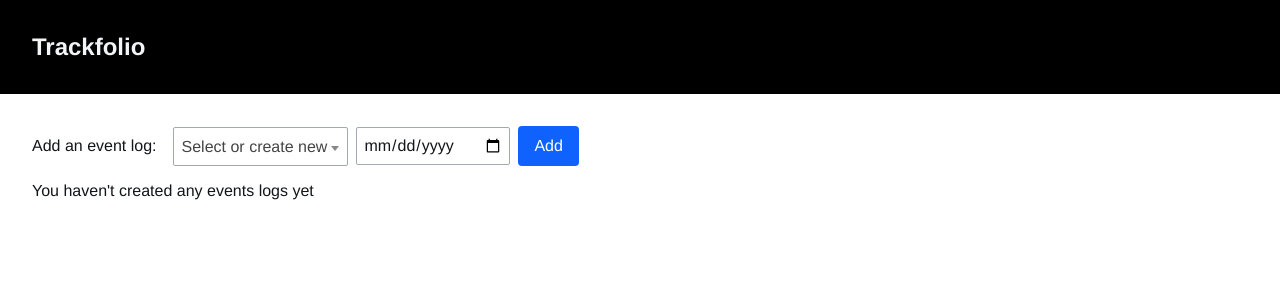
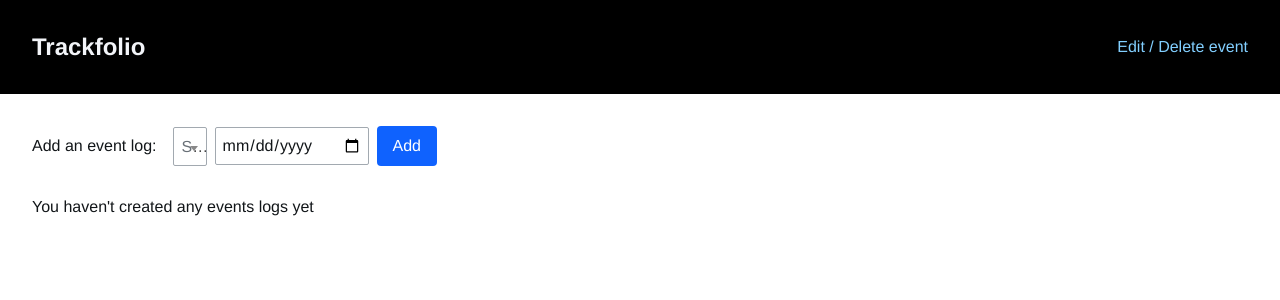
Before and after one commit to ecumike/trackfolio, a Django app: page /events/ in a window 1280 px wide. Shown: the top 300 px of the page. Run offline with Django 4.2, Linux system fonts and the light colour scheme; data that the repository does not hold is empty; some libraries are stand-ins or nearby versions.

Commit message:
Added link for edit/delete, layout tweak

```diff
--- a/templates/home.html
+++ b/templates/home.html
@@ -29,16 +29,16 @@
 	<div class="main-content {{ templateHelpers.classes.grid }} mt4">
 		<form method="post" id="event-log-form" action="{% url 'events:add_event_log' %}">
 			{% csrf_token %}
-			<div class="flex items-center">
-				<div class="mr3-ns"><label for="event">Add an event log: </label></div>
-				<div class="mr2-ns"><select id="event" aria-label="Select an event" name="event" data-tags="true" data-minimum-results-for-search="1">
-					<option>Select or create new</option>
+			<div class="flex-ns items-center">
+				<div class="mr3-ns mb3">Add an event log:</div>
+				<div class="mr2-ns mb3"><select class="w-100 mw5" data-width="element" aria-label="Select an event" name="event" data-tags="true" data-minimum-results-for-search="1" data-placeholder="Select or create new">
+					<option value=""></option>
 					{% for event in events %}
 						<option value="{{ event.id }}">{{ event.name }}</option>
 					{% endfor %}
 				</select></div>
-				<div class="mr2-ns"><input aria-label="Select a date" class="" style="width:140px;" type="date" name="date"></div>
-				<div class="mr2-ns"><button class="{{ templateHelpers.classes.bluePriButton }} {{ templateHelpers.classes.button }}">Add</button></div>
+				<div class="mr2-ns mb3"><input aria-label="Select a date" style="width:140px;" type="date" name="date"></div>
+				<div class="mr2-ns mb3"><button class="{{ templateHelpers.classes.bluePriButton }} {{ templateHelpers.classes.button }}">Add</button></div>
 			</div>
 		</form>
 
--- a/templates/page_template.html
+++ b/templates/page_template.html
@@ -27,23 +27,14 @@
 
 	<body class="helvetica bg-white">
 		<main role="main" aria-label="Trackfolio page content">
-			{# header #}
-			<!-- <div class="bg-white relative z-1">
-				<nav class="shadow-2 flex flex-wrap justify-between bg-white custom-header pl3 pr4">
-					<div class="flex flex-wrap items-baseline">
-						<div><a class="fw8 underline-hover pa3 link f6 f5-ns fw5 dib relative hover-dark-blue textcolor" href="{% url 'events:home' %}">Trackfolio</a></div>
-
+			{% block leadspace %}
+				<div class="{{ templateHelpers.classes.grid }} pv4 bg-black near-white">
+					<div class="flex-ns items-center justify-between">
+						<h1 class="lh-title f3 fw6 mv0 pv0 mw7">{% block pageTitle %}Missing page title{% endblock %}</h1>
+						<div class="mt0-ns mt3"><a href="{% url 'admin:app_list' app_label='events' %}" class="{{ templateHelpers.classes.link }}"><span class="light-blue hover-white">Edit / Delete event</span></a></div>
 					</div>
-				</nav>
-			</div>
-		 -->
-			{% block leadspace %}
-				<div class="{{ templateHelpers.classes.grid }} pv4 bg-black">
-					<h1 class="near-white lh-title f3 fw6 mv0 pv0 mw7">{% block pageTitle %}Missing page title{% endblock %}</h1>
-					{% block pageSubtitle %}{% endblock %}
 				</div>
 			{% endblock %}
-
 
 			<div style="min-height:calc(100vh - 255px);">
 				{% block content %} {% endblock %}
```
